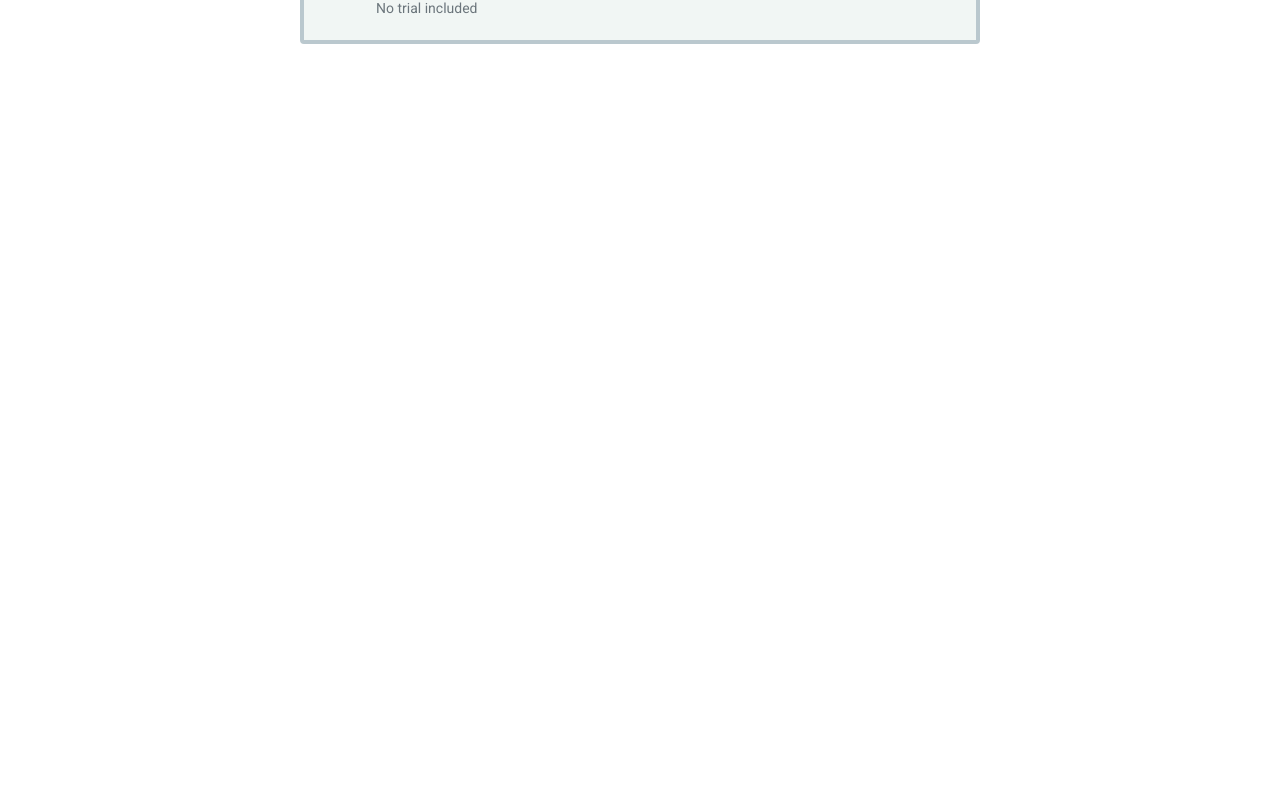
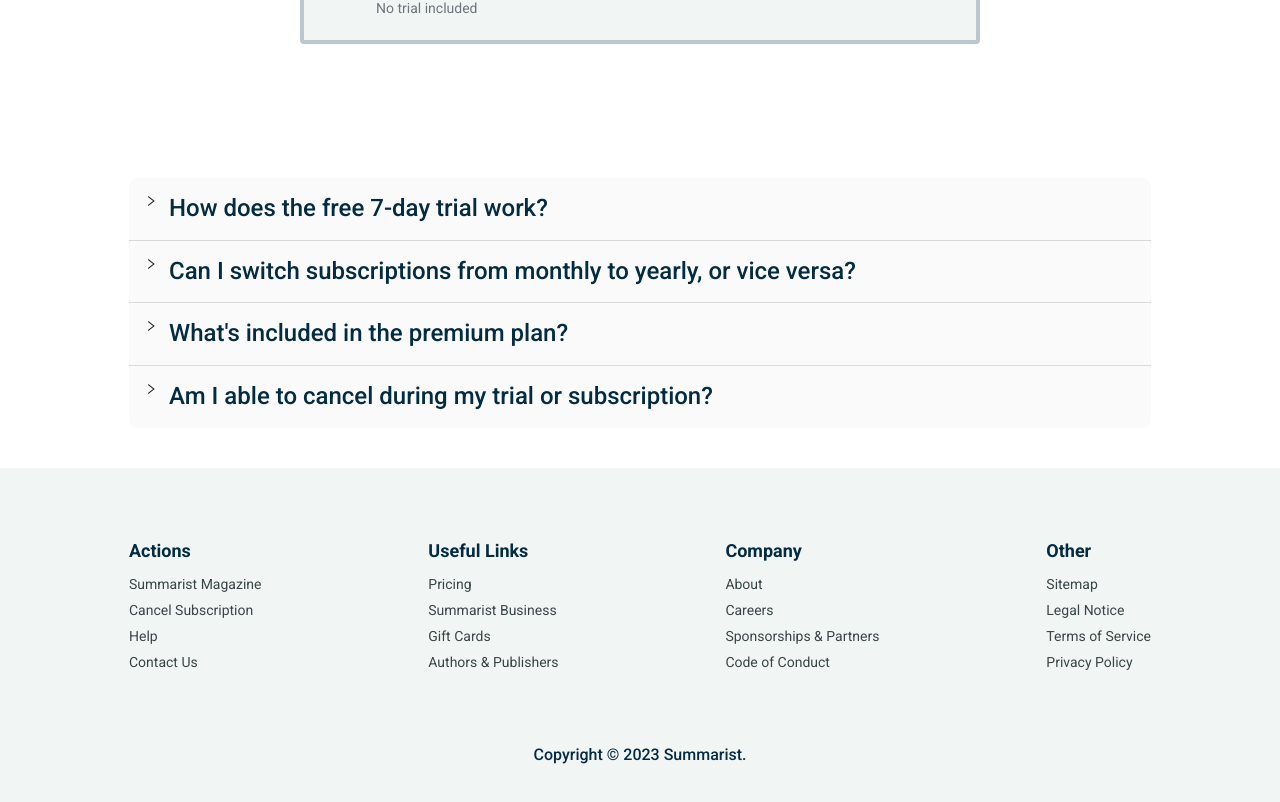
Before and after one commit to samgable27/Summarist, a Next.js app: page /choose-plan in a window 1280 px wide. Shown: the part 1140-1942 px from the top of the page. Before the commit the page ends 1358 px from the top, so only its background shows below. Built offline with nearby package versions, Linux system fonts and the light colour scheme.

Commit message:
chooseplan page done

```diff
--- /dev/null
+++ b/components/UI/Accordian.tsx
@@ -0,0 +1,91 @@
+import React from "react";
+import { Collapse } from "antd";
+import styles from "..//..//styles/pricing.module.css";
+
+interface AccordianProps {}
+
+const { Panel } = Collapse;
+
+const textDescI = (
+  <p className={styles.panelDesc} style={{ paddingLeft: "24px" }}>
+    Begin your complimentary 7-day trial with a Summarist annual membership. You
+    are under no obligation to continue your subscription, and you will only be
+    billed when the trial period expires. With Premium access, you can learn at
+    your own pace and as frequently as you desire, and you may terminate your
+    subscription prior to the conclusion of the 7-day free trial.
+  </p>
+);
+const textDescII = (
+  <p className={styles.panelDesc} style={{ paddingLeft: "24px" }}>
+    While an annual plan is active, it is not feasible to switch to a monthly
+    plan. However, once the current month ends, transitioning from a monthly
+    plan to an annual plan is an option.
+  </p>
+);
+const textDescIII = (
+  <p className={styles.panelDesc} style={{ paddingLeft: "24px" }}>
+    Premium membership provides you with the ultimate Summarist experience,
+    including unrestricted entry to many best-selling books high-quality audio,
+    the ability to download titles for offline reading, and the option to send
+    your reads to your Kindle.
+  </p>
+);
+const textDescIV = (
+  <p className={styles.panelDesc} style={{ paddingLeft: "24px" }}>
+    You will not be charged if you cancel your trial before its conclusion.
+    While you will not have complete access to the entire Summarist library, you
+    can still expand your knowledge with one curated book per day.
+  </p>
+);
+
+const Accordian: React.FC<AccordianProps> = () => {
+  return (
+    <Collapse bordered={false}>
+      <Panel
+        key={1}
+        className={styles.panelDesc}
+        header={
+          <span className={styles.panelHeader}>
+            How does the free 7-day trial work?
+          </span>
+        }
+      >
+        {textDescI}
+      </Panel>
+      <Panel
+        key={2}
+        className={styles.panelDesc}
+        header={
+          <span className={styles.panelHeader}>
+            Can I switch subscriptions from monthly to yearly, or vice versa?
+          </span>
+        }
+      >
+        {textDescII}
+      </Panel>
+      <Panel
+        key={3}
+        className={styles.panelDesc}
+        header={
+          <span className={styles.panelHeader}>
+            What's included in the premium plan?
+          </span>
+        }
+      >
+        {textDescIII}
+      </Panel>
+      <Panel
+        key={4}
+        className={styles.panelDesc}
+        header={
+          <span className={styles.panelHeader}>
+            Am I able to cancel during my trial or subscription?
+          </span>
+        }
+      >
+        {textDescIV}
+      </Panel>
+    </Collapse>
+  );
+};
+export default Accordian;
--- a/pages/choose-plan.tsx
+++ b/pages/choose-plan.tsx
@@ -6,6 +6,7 @@
   SnippetsOutlined,
   TeamOutlined,
 } from "@ant-design/icons";
+import Accordian from "../components/UI/Accordian";
 
 interface ChoosePlanProps {}
 const ChoosePlan: React.FC<ChoosePlanProps> = () => {
@@ -62,7 +63,6 @@
           <div className={styles.sectionTitle}>
             Choose the plan that fits for you
           </div>
-
           <div
             className={
               activeSection === "Premium Plus Yearly"
@@ -84,9 +84,7 @@
               <div className={styles.planText}>7-day free trial included</div>
             </div>
           </div>
-
           <div className={styles.planCardSeparator}>or</div>
-
           <div
             className={
               activeSection === "Premium Plus Monthly"
@@ -138,9 +136,90 @@
               <div>30-day money back guarantee, no questions asked.</div>
             </div>
           )}
+          <div className={styles.faqWrapper}>
+            <Accordian />
+          </div>
         </div>
       </div>
-      <section id="footer"></section>
+      <section id="footer">
+        <div className="container">
+          <div className="row">
+            <div className={styles.ftTopWrapper}>
+              <div className={styles.ftBlock}>
+                <div className={styles.ftTitle}>Actions</div>
+                <div>
+                  <div className={styles.ftLinkWrapper}>
+                    <a className={styles.ftLink}>Summarist Magazine</a>
+                  </div>
+                  <div className={styles.ftLinkWrapper}>
+                    <a className={styles.ftLink}>Cancel Subscription</a>
+                  </div>
+                  <div className={styles.ftLinkWrapper}>
+                    <a className={styles.ftLink}>Help</a>
+                  </div>
+                  <div className={styles.ftLinkWrapper}>
+                    <a className={styles.ftLink}>Contact Us</a>
+                  </div>
+                </div>
+              </div>
+              <div className={styles.ftBlock}>
+                <div className={styles.ftTitle}>Useful Links</div>
+                <div>
+                  <div className={styles.ftLinkWrapper}>
+                    <a className={styles.ftLink}>Pricing</a>
+                  </div>
+                  <div className={styles.ftLinkWrapper}>
+                    <a className={styles.ftLink}>Summarist Business</a>
+                  </div>
+                  <div className={styles.ftLinkWrapper}>
+                    <a className={styles.ftLink}>Gift Cards</a>
+                  </div>
+                  <div className={styles.ftLinkWrapper}>
+                    <a className={styles.ftLink}>Authors & Publishers</a>
+                  </div>
+                </div>
+              </div>
+              <div className={styles.ftBlock}>
+                <div className={styles.ftTitle}>Company</div>
+                <div>
+                  <div className={styles.ftLinkWrapper}>
+                    <a className={styles.ftLink}>About</a>
+                  </div>
+                  <div className={styles.ftLinkWrapper}>
+                    <a className={styles.ftLink}>Careers</a>
+                  </div>
+                  <div className={styles.ftLinkWrapper}>
+                    <a className={styles.ftLink}>Sponsorships & Partners</a>
+                  </div>
+                  <div className={styles.ftLinkWrapper}>
+                    <a className={styles.ftLink}>Code of Conduct</a>
+                  </div>
+                </div>
+              </div>
+              <div className={styles.ftBlock}>
+                <div className={styles.ftTitle}>Other</div>
+                <div>
+                  <div className={styles.ftLinkWrapper}>
+                    <a className={styles.ftLink}>Sitemap</a>
+                  </div>
+                  <div className={styles.ftLinkWrapper}>
+                    <a className={styles.ftLink}>Legal Notice</a>
+                  </div>
+                  <div className={styles.ftLinkWrapper}>
+                    <a className={styles.ftLink}>Terms of Service</a>
+                  </div>
+                  <div className={styles.ftLinkWrapper}>
+                    <a className={styles.ftLink}>Privacy Policy</a>
+                  </div>
+                </div>
+              </div>
+            </div>
+            <div className={styles.ftCopyrightWrapper}>
+              <span>Copyright &copy; 2023 Summarist.</span>
+            </div>
+          </div>
+        </div>
+      </section>
     </div>
   );
 };
--- a/styles/pricing.module.css
+++ b/styles/pricing.module.css
@@ -202,3 +202,60 @@
   background-color: #000;
   border-radius: 50%;
 }
+
+.panelHeader {
+  font-weight: 500;
+  font-size: 24px;
+  margin-bottom: 0;
+  color: #032b41;
+}
+
+.panelDesc {
+  min-height: 1px;
+  padding-bottom: 4x;
+  color: #394547;
+  line-height: 1.5;
+}
+
+/* FOOTER */
+
+.ftTopWrapper {
+  position: relative;
+  display: flex;
+  justify-content: space-between;
+  font-size: 14px;
+  margin: 32px auto 64px;
+}
+
+.ftBlock {
+  z-index: 1;
+}
+
+.ftTitle {
+  font-weight: 600;
+  margin-bottom: 16px;
+  font-size: 18px;
+  color: #032b41;
+}
+
+.ftLinkWrapper {
+  margin-bottom: 12px;
+  line-height: 1;
+}
+
+.ftLink {
+  color: #394547;
+  font-size: 14px;
+  cursor: not-allowed;
+}
+
+.ftCopyrightWrapper {
+  display: flex;
+  justify-content: center;
+  align-items: center;
+}
+
+.ftCopyrightWrapper span {
+  color: #032b41;
+  font-weight: 500;
+}
```
